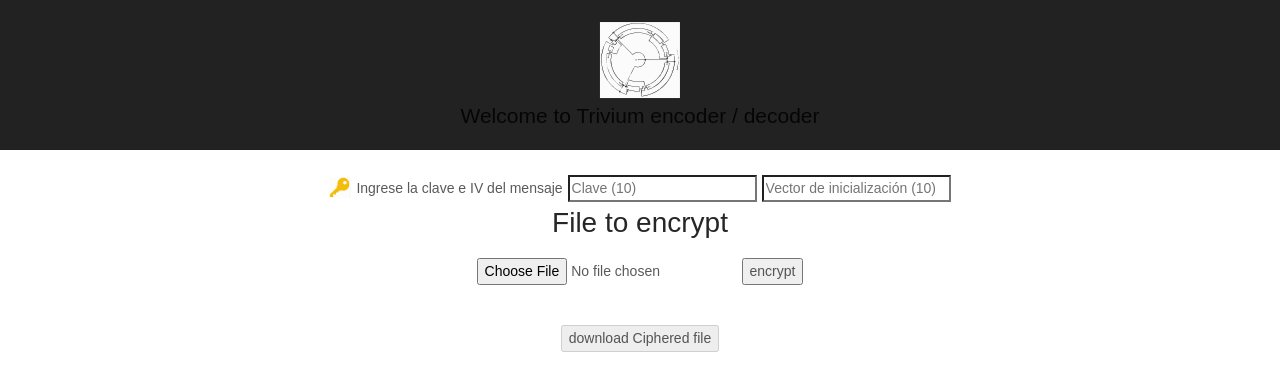
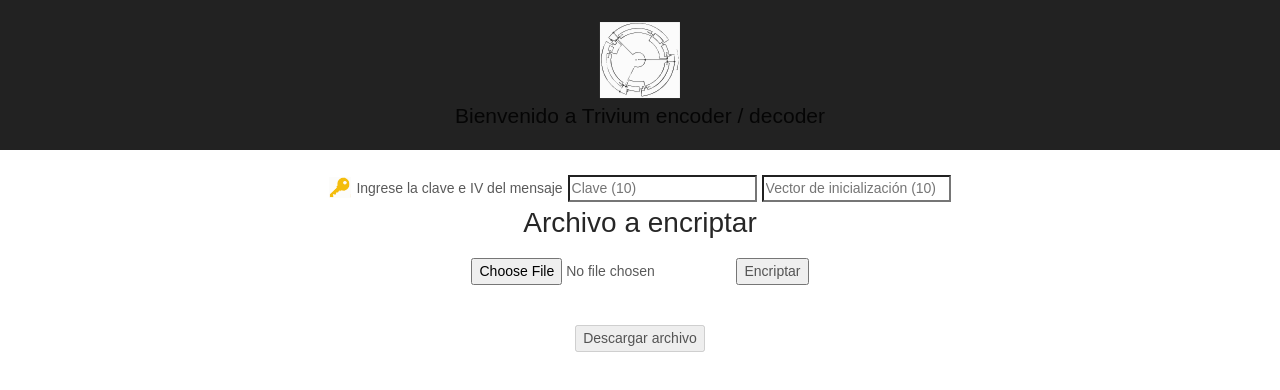
Before and after one commit to centenonicolas/trivium, a React (Create React App) app: page / in a window 1280 px wide. Shown: the top 390 px of the page. Built offline with nearby package versions, Linux system fonts and the light colour scheme.

Commit message:
last changes

```diff
--- a/src/client/App.js
+++ b/src/client/App.js
@@ -23,12 +23,11 @@ class App extends Component {
   }
 
   render() {
-    console.log("hola");
     return (
       <div className="App">
         <div className="App-header">
           <img src={trivium} className="App-logo" alt="trivium" />
-          <h2>Welcome to Trivium encoder / decoder</h2>
+          <h2>Bienvenido a Trivium encoder / decoder</h2>
         </div>
         <div>
           <span className="icon" />
--- a/src/client/Uploader/FileUploader.js
+++ b/src/client/Uploader/FileUploader.js
@@ -29,13 +29,9 @@ class FileUploader extends React.Component {
                 this.setState({
                     downloadDisable: false,
                     ciphered: new Blob([encrypted])
-                })
+                });
             }).catch(err => {
-                if (err instanceof KeyLengthError) {
-                    window.alert('La clave y el vector de inicialización deben tener 10 caracteres');
-                } else {
-                    console.log(err);
-                }
+                window.alert('La clave y el vector de inicialización deben tener 10 caracteres');
             })
     }
 
@@ -56,11 +52,11 @@ class FileUploader extends React.Component {
         return (
             <div>
                 <form onSubmit={this.onFormSubmit}>
-                    <h1>File to encrypt</h1>
+                    <h1>Archivo a encriptar</h1>
                     <input type="file" onChange={this.onChange} />
-                    <button type="submit">encrypt</button>
+                    <button type="submit">Encriptar</button>
                 </form>
-                <button className='downloadButton' type="button" disabled={this.state.downloadDisable} onClick={() => this.onClick(this.state.file, this.state.ciphered)}> download Ciphered file </button>
+                <button className='downloadButton' type="button" disabled={this.state.downloadDisable} onClick={() => this.onClick(this.state.file, this.state.ciphered)}> Descargar archivo </button>
             </div>
         )
     }
```
